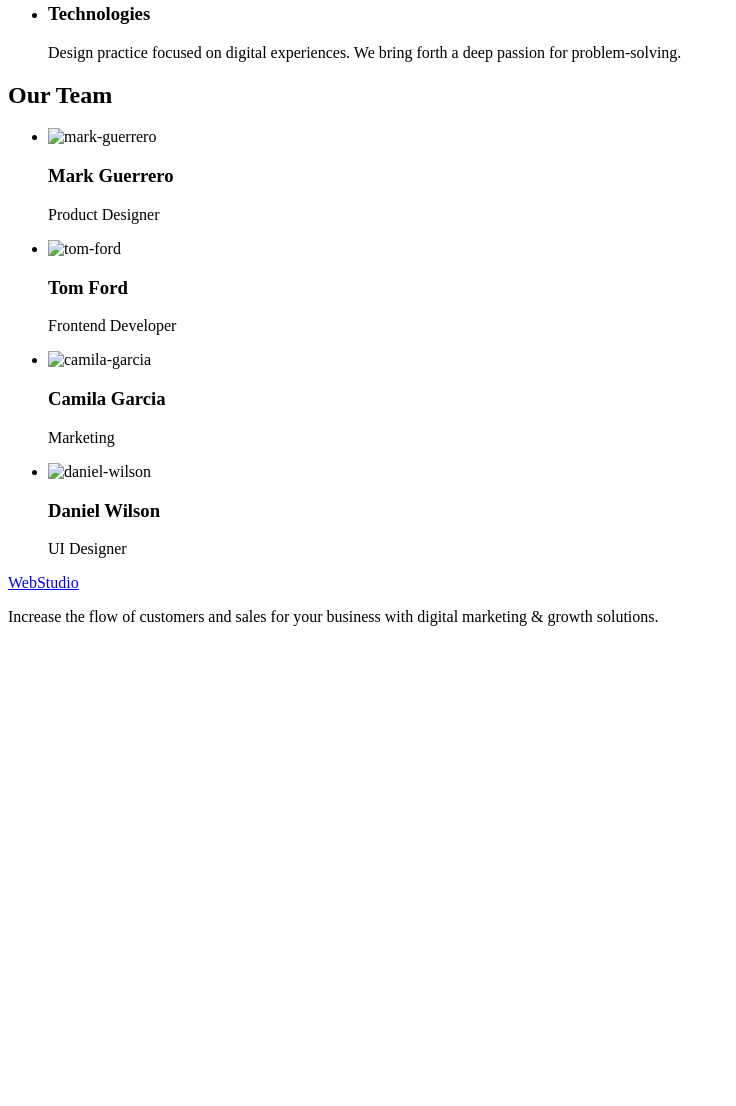
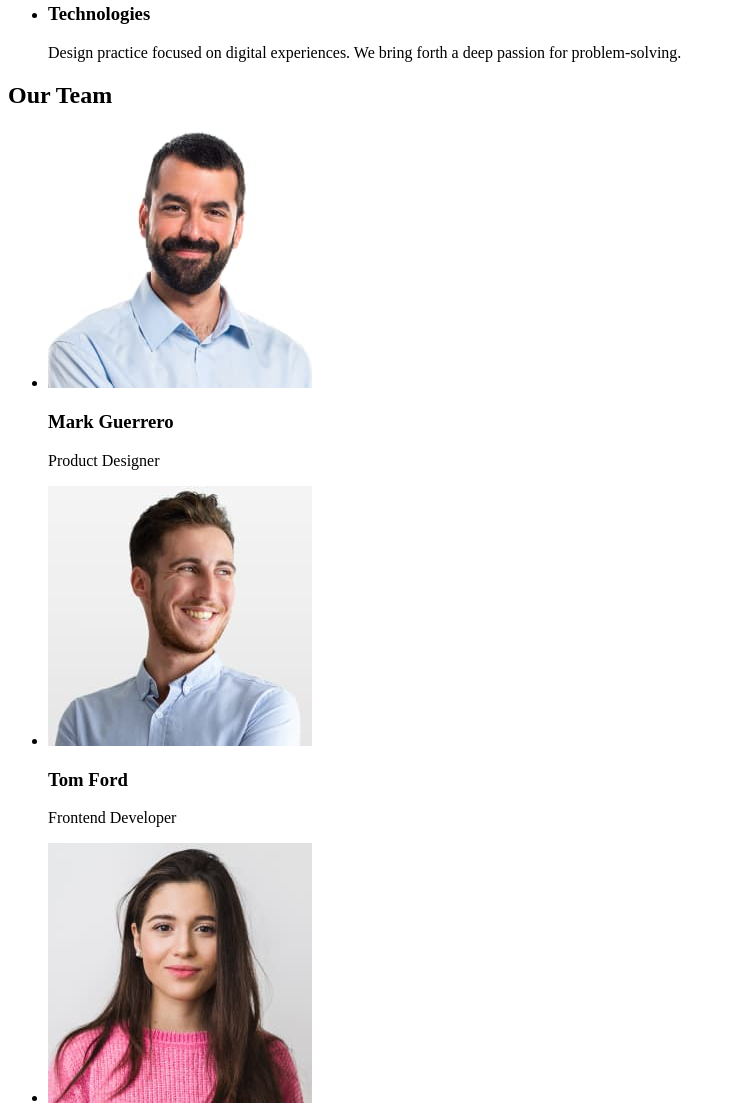
Before and after one commit to helenamitiaieva/goit-markup-hw-01, a plain HTML site: page index.html in a window 1280 px wide. Shown: the part 532-1638 px from the top of the page, without its empty margins (0-736 px from the left). Before the commit the page ends 1174 px from the top, so only its background shows below. Drawn offline with Linux system fonts and the light colour scheme.

Commit message:
Update index.html

```diff
--- a/index.html
+++ b/index.html
@@ -62,22 +62,22 @@
         <h2>Our Team</h2>
           <ul>
             <li>
-              <img src=".images/mark-guerrero.jpg" alt="mark-guerrero" width="264" height="260">
+              <img src="./images/mark-guerrero.jpg" alt="mark-guerrero" width="264" height="260">
               <h3>Mark Guerrero</h3>
               <p>Product Designer</p>
             </li>
             <li>
-              <img src=".images/tom-ford.jpg" alt="tom-ford" width="264" height="260">
+              <img src="./images/tom-ford.jpg" alt="tom-ford" width="264" height="260">
               <h3>Tom Ford</h3>
               <p>Frontend Developer</p>
             </li>
             <li>
-              <img src=".images/camila-garcia.jpg" alt="camila-garcia" width="264" height="260">
+              <img src="./images/camila-garcia.jpg" alt="camila-garcia" width="264" height="260">
               <h3>Camila Garcia</h3>
               <p>Marketing</p>
             </li>
             <li>
-              <img src=".images/daniel-wilson.jpg" alt="daniel-wilson" width="264" height="260">
+              <img src="./images/daniel-wilson.jpg" alt="daniel-wilson" width="264" height="260">
               <h3>Daniel Wilson</h3>
               <p>UI Designer</p>
             </li>
```
